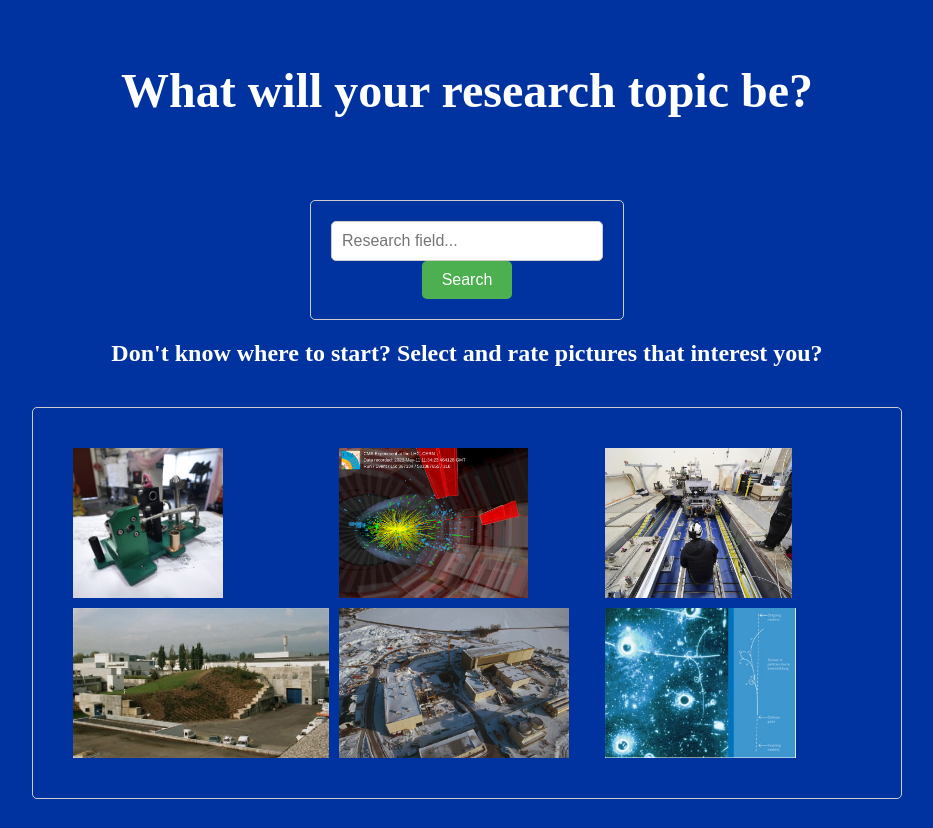
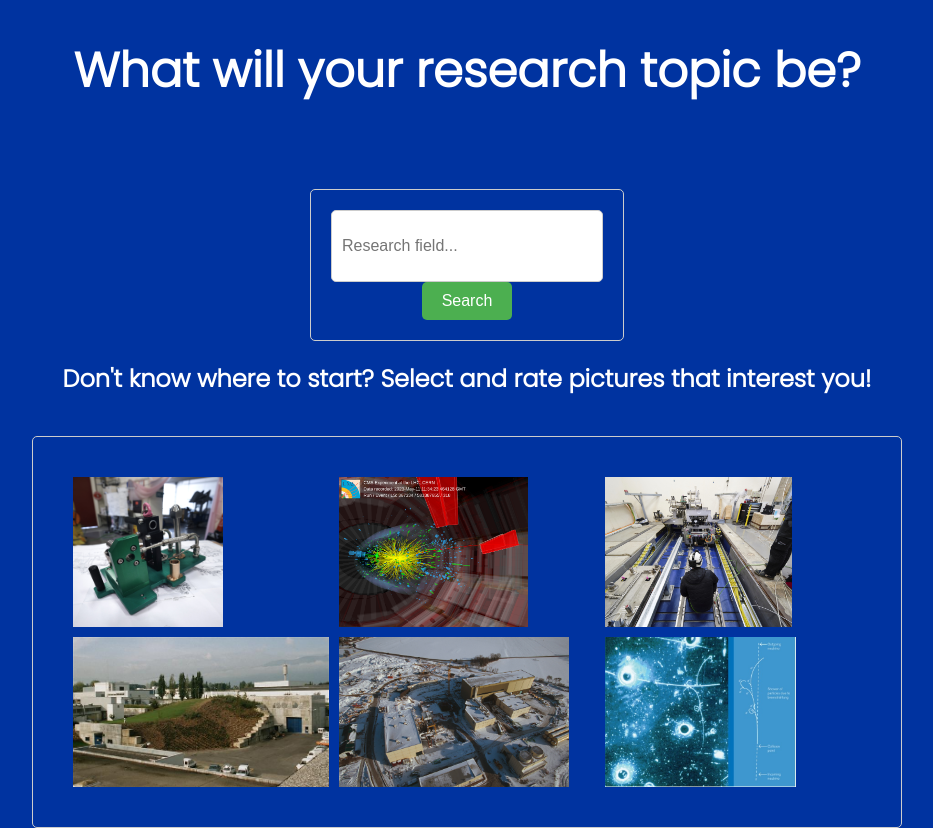
Before and after one commit to danyk20/SciFeed, a Flask app: page / in a window 1280 px wide. Shown: the whole page, without its empty margins (173-1106 px from the left). Before the commit the page ends 799 px from the top, so only its background shows below. Run offline with Flask 3, Linux system fonts and the light colour scheme.

Commit message:
added our font

```diff
--- a/templates/index.html
+++ b/templates/index.html
@@ -1,6 +1,10 @@
 <!DOCTYPE html>
 <html>
 <head>
+    <link rel="stylesheet" href="../static/styles.css">
+    <link rel="preconnect" href="https://fonts.googleapis.com">
+    <link rel="preconnect" href="https://fonts.gstatic.com" crossorigin>
+    <link href="https://fonts.googleapis.com/css2?family=Poppins:ital,wght@0,100;0,200;0,300;1,100;1,200;1,300&display=swap" rel="stylesheet">
     <title>SciFeed</title>
     <style>
         body {
@@ -15,6 +19,7 @@
             align-items: center; /* Center content horizontally */
             justify-content: center; /* Center content vertically */
             height: 100vh; /* Set the container height to fill the viewport */
+            font-family: "Poppins", "PT Sans", Calibri, Tahoma, sans-serif;
         }
         header {
             background-color: #0033A0; /* Blue header background color */
@@ -73,7 +78,7 @@
         </form>
     </div>
 
-    <h2 style="color: white;"> Don't know where to start? Select and rate pictures that interest you?</h2>
+    <h2 style="color: white;"> Don't know where to start? Select and rate pictures that interest you!</h2>
     <div class="container">
         <a href="/moodBoard">
         <div class ="collage">
```
